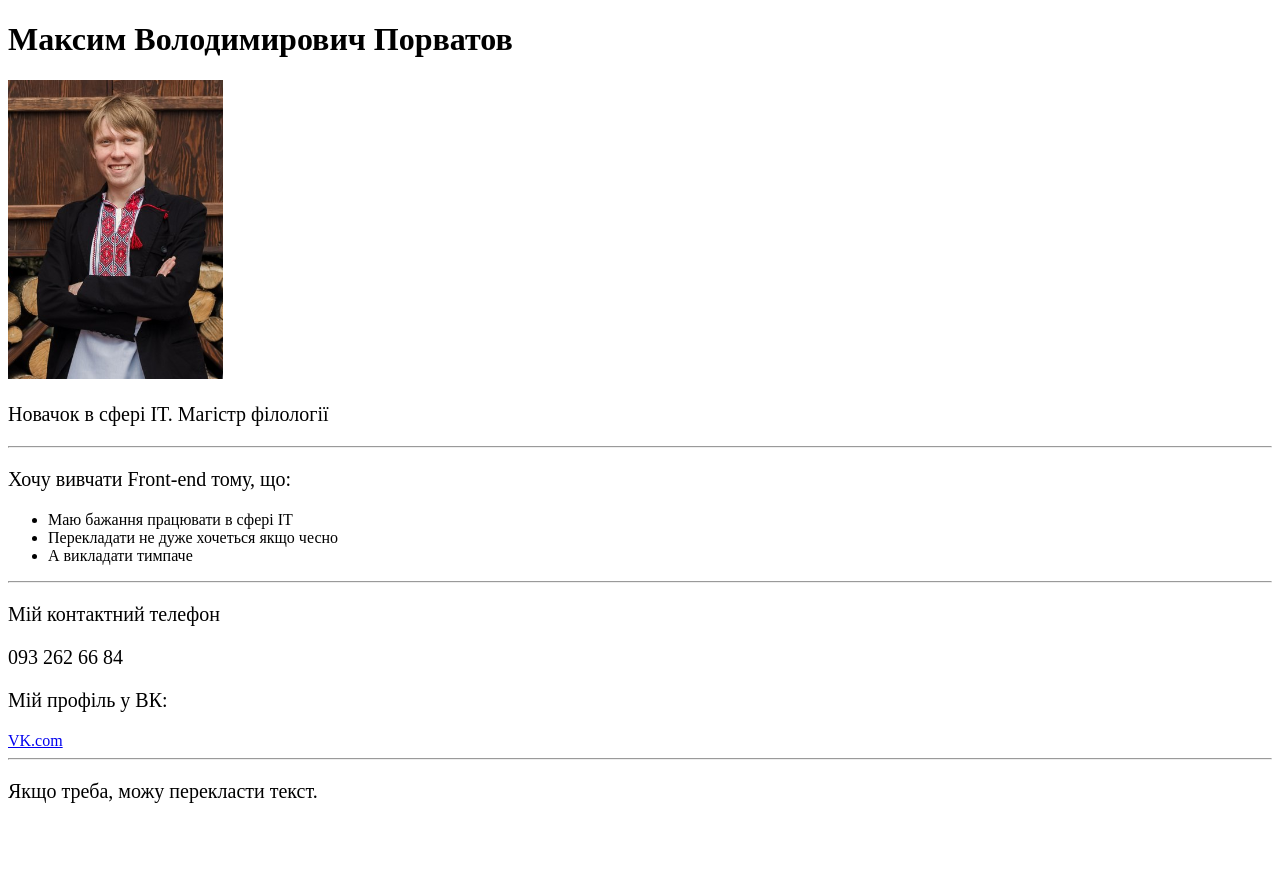
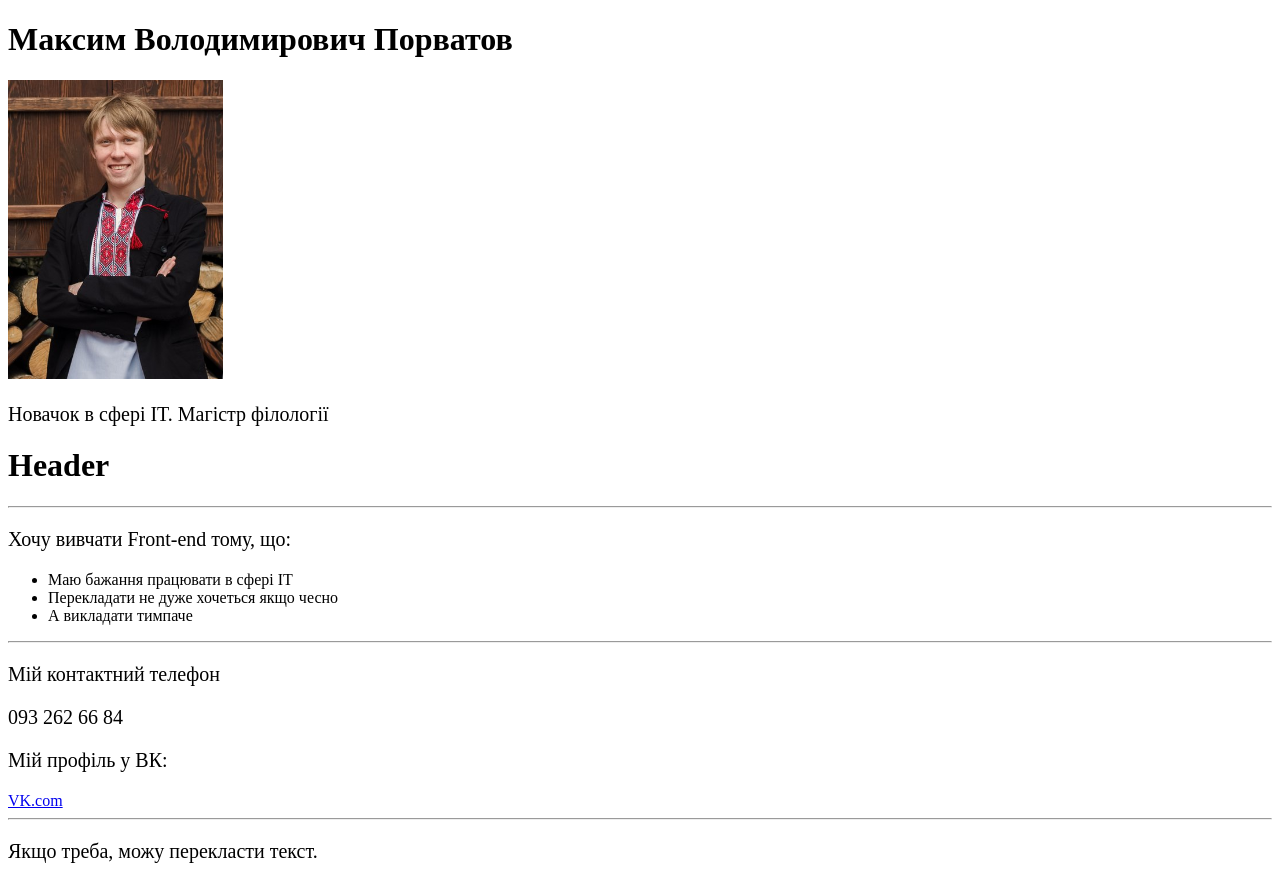
Before and after one commit to MaksPorvatov/MaksPorvatov.github.io, a plain HTML site: page GoIT/markup/home/lesson1/Task1.html.html in a window 1280 px wide. Before the commit the page ends 823 px from the top, so only its background shows below. Drawn offline with Linux system fonts and the light colour scheme.

Commit message:
add headre

```diff
--- a/GoIT/markup/home/lesson1/Task1.html.html
+++ b/GoIT/markup/home/lesson1/Task1.html.html
@@ -21,6 +21,10 @@
             <img src="photo.PNG" alt="тут мaє бути моє фото, але воно є лише в мене на компі тому якщо це помилка то я ї виправлю))">
 
             <p>Новачок в сфері IT. Магістр філології</p>
+         </div>
+
+         <div>
+           <h1>Header</h1>
          </div>
 
 <hr>
```
